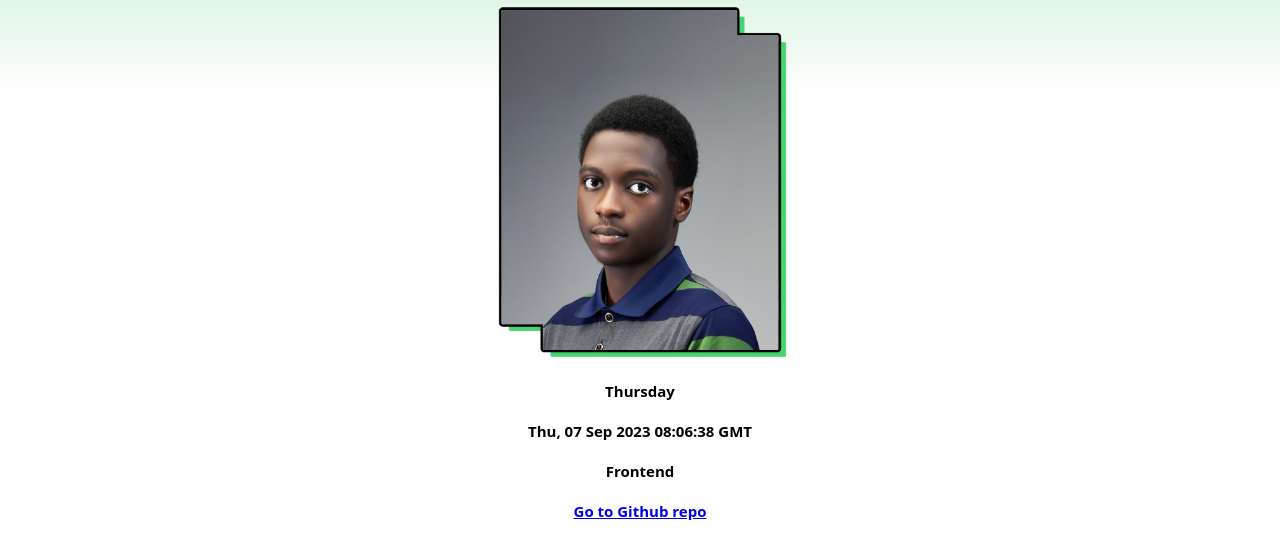
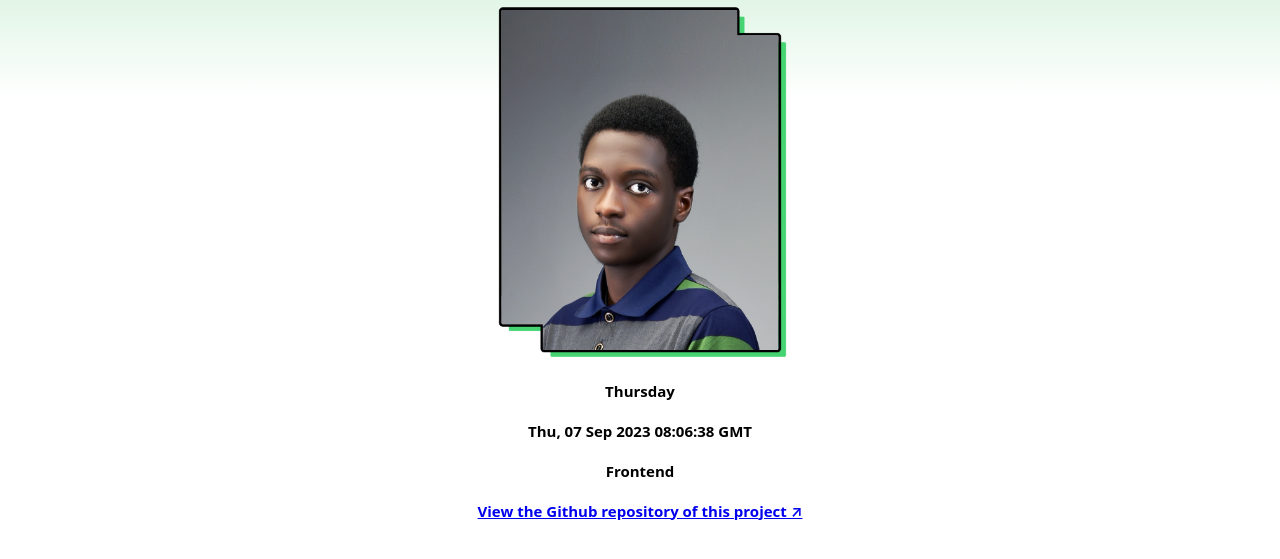
Before and after one commit to Daviddix/hng-stage-one, a plain HTML site: page index.html in a window 1280 px wide. Shown: the part 83-642 px from the top of the page. Drawn offline with Linux system fonts and the light colour scheme.

Commit message:
added github repo link

```diff
--- a/index.html
+++ b/index.html
@@ -29,7 +29,7 @@
 
     <a
     data-testid="githubURL"
-    href="http://" target="_blank" rel="noopener noreferrer">Go to Github repo</a>
+    href="https://github.com/Daviddix/hng-stage-one" target="_blank">View the Github repository of this project ↗</a>
 
 
 
```
